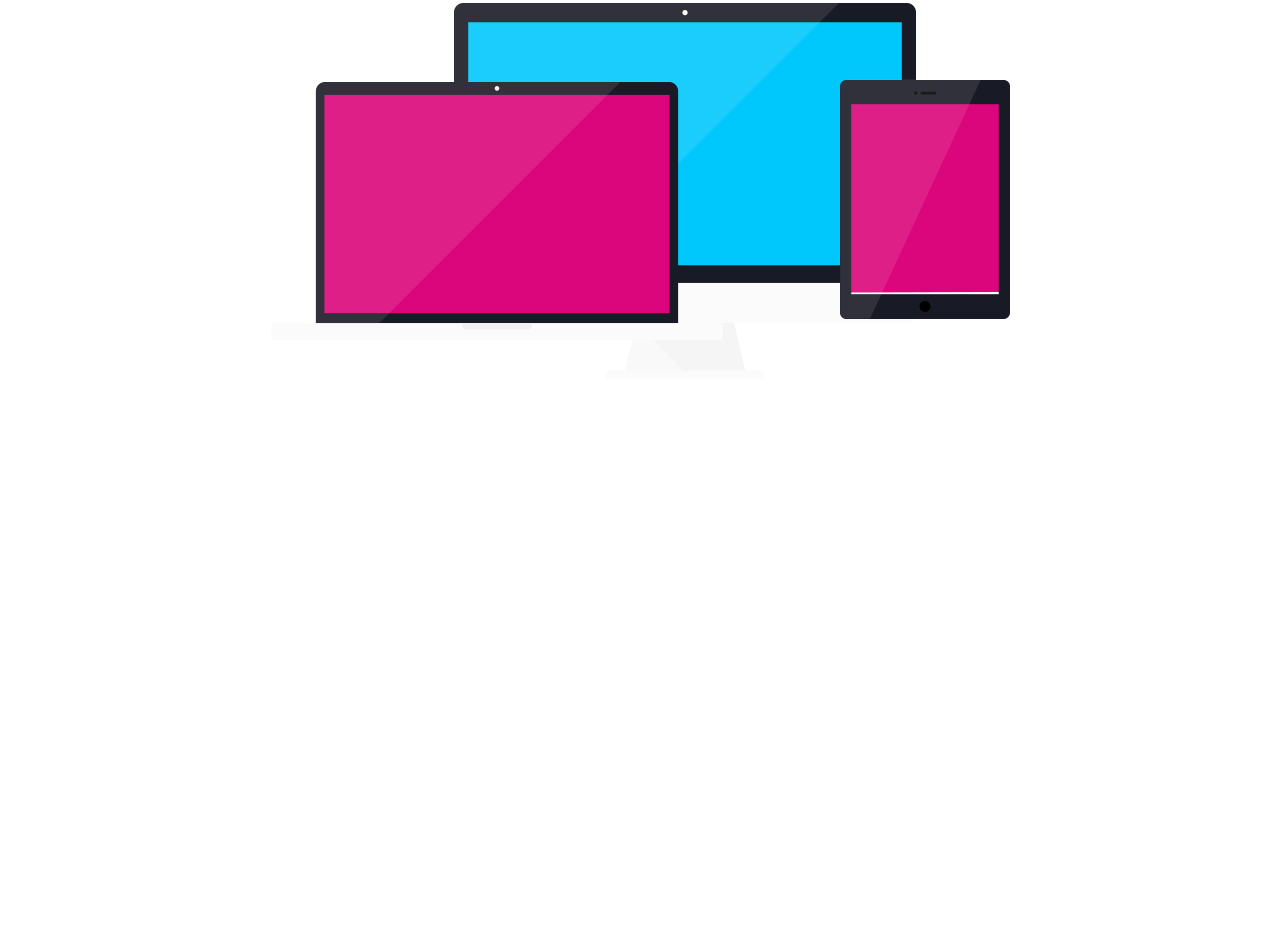
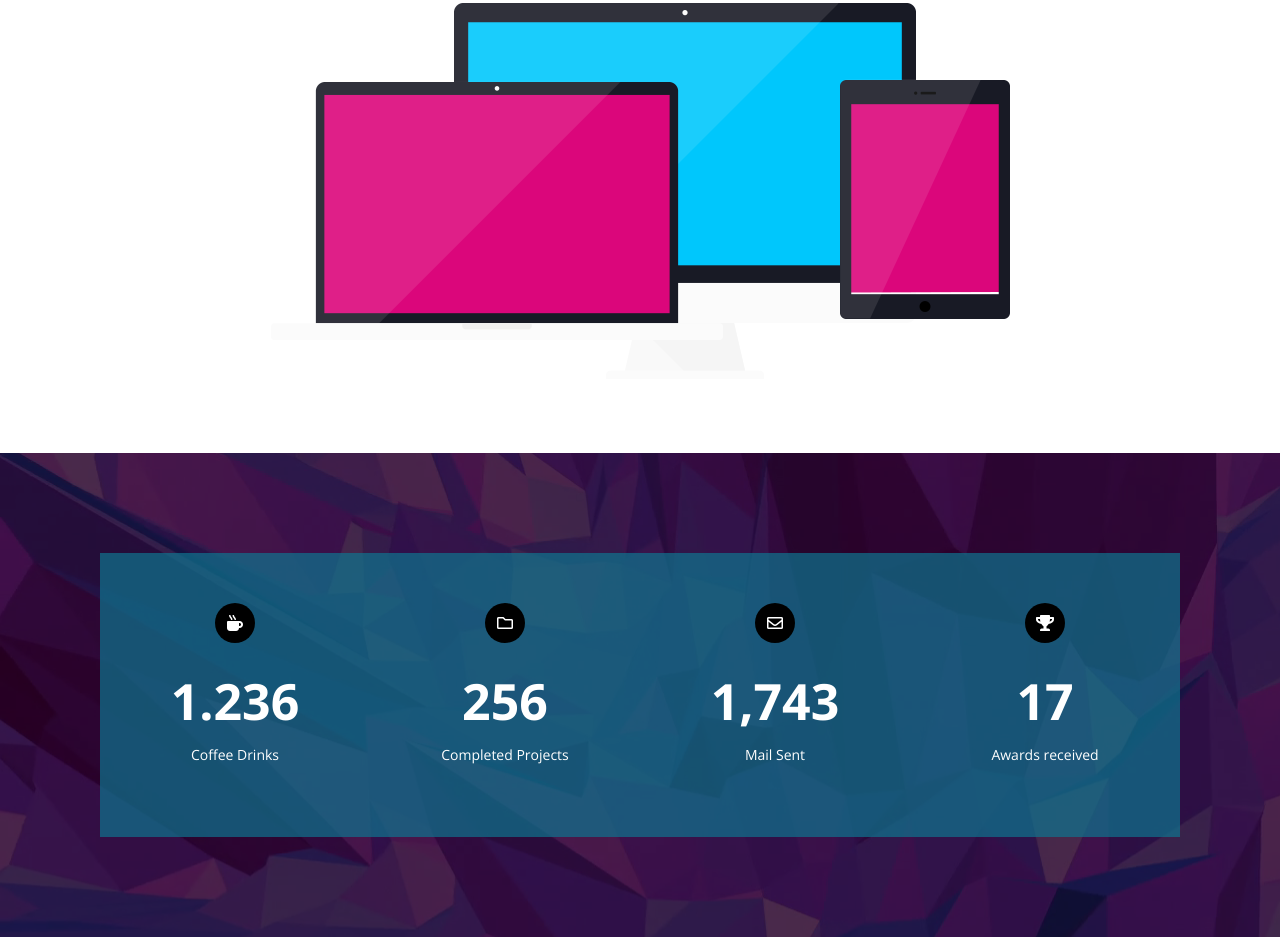
Before and after one commit to AyaZayed/Kasper-Elzero-Second-HTML-and-CSS-Template, a plain HTML site: page index.html in a window 1280 px wide. Shown: the part 4854-5791 px from the top of the page. Before the commit the page ends 5307 px from the top, so only its background shows below. Drawn offline with nearby package versions, Linux system fonts and the light colour scheme.

Commit message:
stats section

```diff
--- a/css/styles.css
+++ b/css/styles.css
@@ -444,3 +444,68 @@ p {
   margin-top: -120px;
   max-width: 100%;
 }
+
+.stats-section {
+  background: url(../images/stats.png);
+  padding: var(--section-padding);
+  background-color: rgba(0, 0, 0, 70%);
+  background-blend-mode: multiply;
+}
+
+.stats-section .stats {
+  display: flex;
+  background-color: var(--dark-blue);
+  color: #fff;
+  text-align: center;
+  flex-wrap: wrap;
+}
+
+.stats-section .stats .stat-col {
+  padding: 50px;
+}
+
+@media screen and (max-width: 767px) {
+  .stats-section {
+    padding: var(--section-padding) 15px;
+  }
+  .stats-section .stats .stat-col {
+    flex-basis: 100%;
+  }
+}
+
+@media screen and (min-width: 768px) {
+  .stats-section .stats .stat-col {
+    flex-basis: 50%;
+  }
+}
+
+@media screen and (min-width: 1199px) {
+  .stats-section .stats .stat-col {
+    flex-basis: 25%;
+  }
+}
+
+.stats-section .stats .stat-col i {
+  background-color: #000;
+  width: 40px;
+  height: 40px;
+  display: flex;
+  justify-content: center;
+  align-items: center;
+  margin: 0 auto 30px;
+  border-radius: 50%;
+  -webkit-border-radius: 50%;
+  -moz-border-radius: 50%;
+  -ms-border-radius: 50%;
+  -o-border-radius: 50%;
+}
+
+.stats-section .stats .stat-col .number {
+  font-size: 50px;
+  font-weight: 700;
+  margin-bottom: 1rem;
+}
+
+.stats-section .stats .stat-col p {
+  font-size: 14px;
+}
--- a/index.html
+++ b/index.html
@@ -236,7 +236,28 @@
             <img src="./images/about.png" alt="mobiles images">
         </div>
         <div class="stats-section">
-
+            <div class="stats">
+                <div class="stat-col">
+                    <i class="fas fa-solid fa-mug-hot"></i>
+                    <div class="number">1.236</div>
+                    <p>Coffee Drinks</p>
+                </div>
+                <div class="stat-col">
+                    <i class="far fa-folder"></i>
+                    <div class="number">256</div>
+                    <p>Completed Projects</p>
+                </div>
+                <div class="stat-col">
+                    <i class="far fa-envelope"></i>
+                    <div class="number">1,743</div>
+                    <p>Mail Sent</p>
+                </div>
+                <div class="stat-col">
+                    <i class="fas fa-solid fa-trophy"></i>
+                    <div class="number">17</div>
+                    <p>Awards received</p>
+                </div>
+            </div>
         </div>
     </main>
 </body>
```
